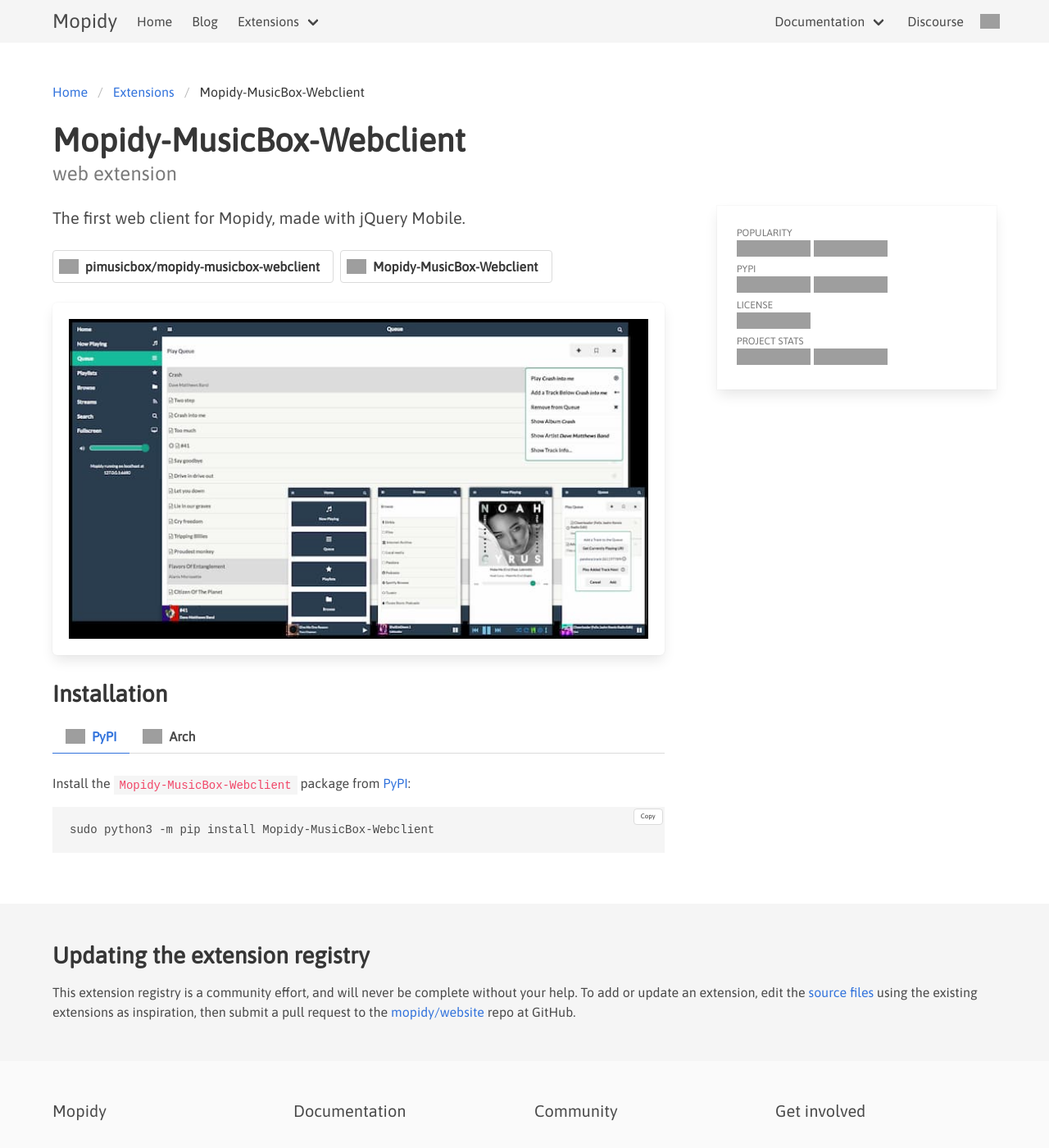
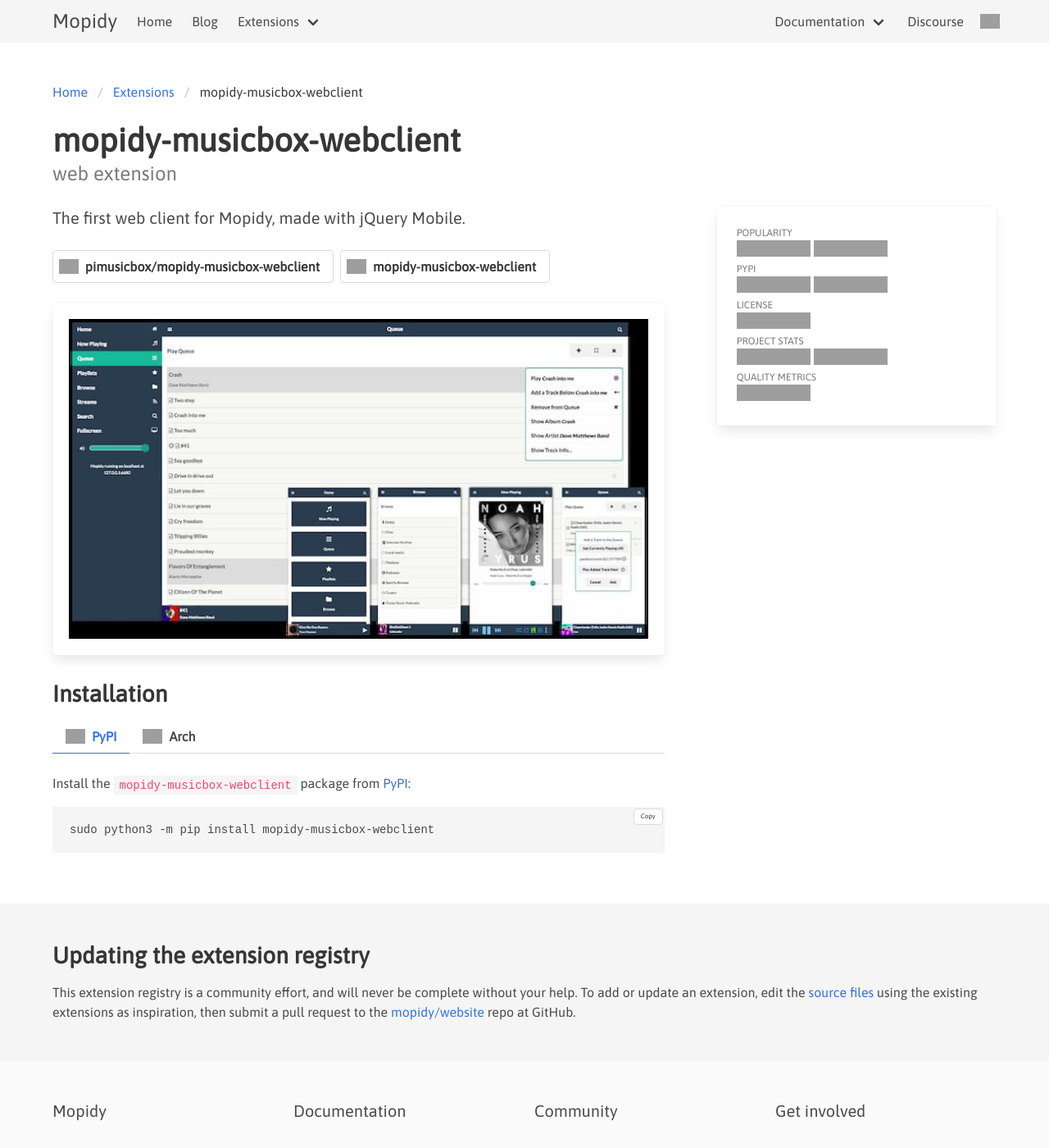
Before and after one commit to mopidy/website, a Jekyll site: the page built from _ext/musicbox-webclient.md, in a window 1280 px wide and 1400 px high. Shown: the whole window at 82% size. Built offline with Jekyll 4.4.1, drawn with Linux system fonts in a browser that asks for light colours; part of the change alters nothing that is shown; grey boxes are pictures that could not be loaded.

```diff
--- a/_ext/musicbox-webclient.md
+++ b/_ext/musicbox-webclient.md
@@ -1,10 +1,11 @@
 ---
-title: Mopidy-MusicBox-Webclient
+title: mopidy-musicbox-webclient
 type: web
 dev:
   github: pimusicbox/mopidy-musicbox-webclient
+  github_actions: true
 dist:
-  pypi: Mopidy-MusicBox-Webclient
+  pypi: mopidy-musicbox-webclient
   arch-aur: mopidy-musicbox
 images:
   - /media/ext/musicbox-webclient.jpg
```
